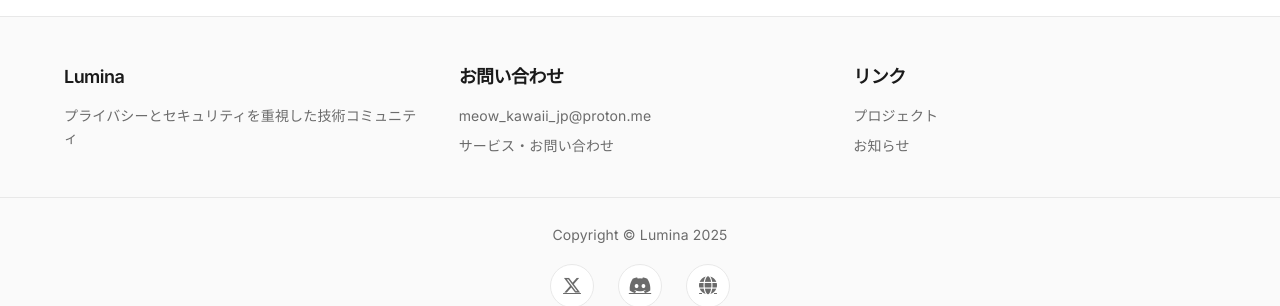
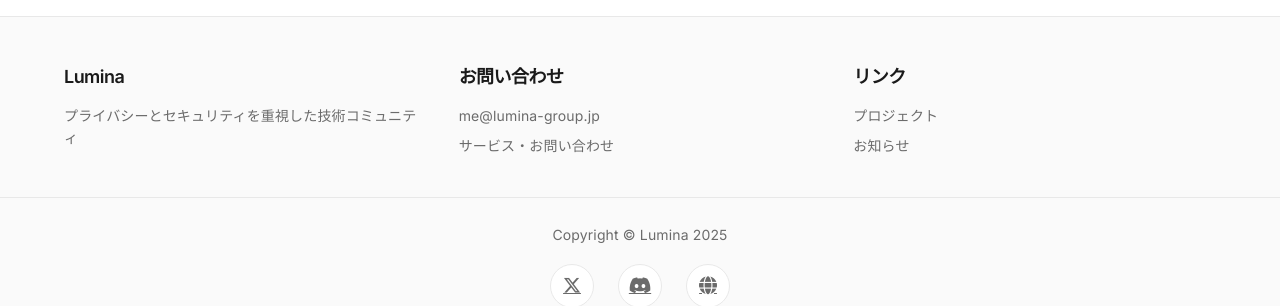
Before and after one commit to Lumina-Group/Lumina, a Jekyll site: the page index.html, which Jekyll copies as it is, in a window 1280 px wide and 900 px high, scrolled down 1532 px. Shown: the part 568-874 px from the top of the window. Built offline with Jekyll 4.4.1, drawn with Linux system fonts in a browser that asks for light colours.

Commit message:
Update contact email address across multiple pages to reflect new domain.

```diff
--- a/_layouts/default.html
+++ b/_layouts/default.html
@@ -57,7 +57,7 @@
           </div>
           <div class="footer-section">
               <h4>お問い合わせ</h4>
-              <p><a href="mailto:meow_kawaii_jp@proton.me" class="footer-link">meow_kawaii_jp@proton.me</a></p>
+              <p><a href="mailto:me@lumina-group.jp" class="footer-link">me@lumina-group.jp</a></p>
               <p><a href="{{ site.baseurl }}/pages/services.html" class="footer-link">サービス・お問い合わせ</a></p>
           </div>
           <div class="footer-section">
--- a/index.html
+++ b/index.html
@@ -129,7 +129,7 @@
             </div>
             <div class="footer-section">
                 <h4>お問い合わせ</h4>
-                <p><a href="mailto:meow_kawaii_jp@proton.me" class="footer-link">meow_kawaii_jp@proton.me</a></p>
+                <p><a href="mailto:me@lumina-group.jp" class="footer-link">me@lumina-group.jp</a></p>
                 <p><a href="pages/services.html" class="footer-link">サービス・お問い合わせ</a></p>
             </div>
             <div class="footer-section">
--- a/pages/join.html
+++ b/pages/join.html
@@ -48,7 +48,7 @@
                     <div class="project-card">
                         <h3>教育・研究関係者向け</h3>
                         <p>実験へのご協力や、共同研究にご興味のある方はこちらからご連絡ください。</p>
-                        <a href="mailto:meow_kawaii_jp@proton.me" class="btn">お問い合わせ</a>
+                        <a href="mailto:me@lumina-group.jp" class="btn">お問い合わせ</a>
                     </div>
                     <div class="project-card">
                         <h3>一般ユーザーとして利用・意見提出</h3>
--- a/pages/services.html
+++ b/pages/services.html
@@ -138,7 +138,7 @@
                         </div>
                         <h3>メールでのお問い合わせ</h3>
                         <p>メールでお問い合わせいただけます。通常、2営業日以内にご返信いたします。</p>
-                        <a href="mailto:meow_kawaii_jp@proton.me" class="btn btn-outline">
+                        <a href="mailto:me@lumina-group.jp" class="btn btn-outline">
                             <i class="fas fa-envelope"></i>
                             メールを送信
                         </a>
```
